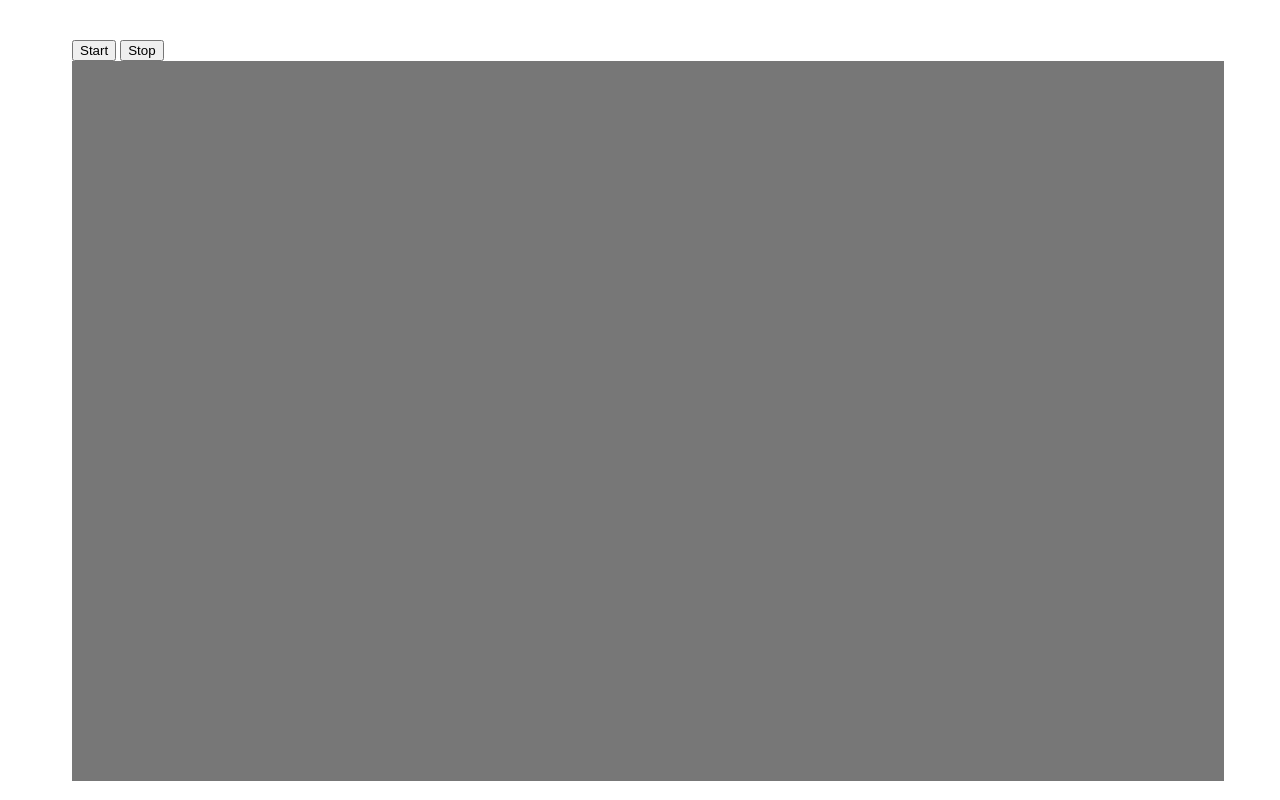
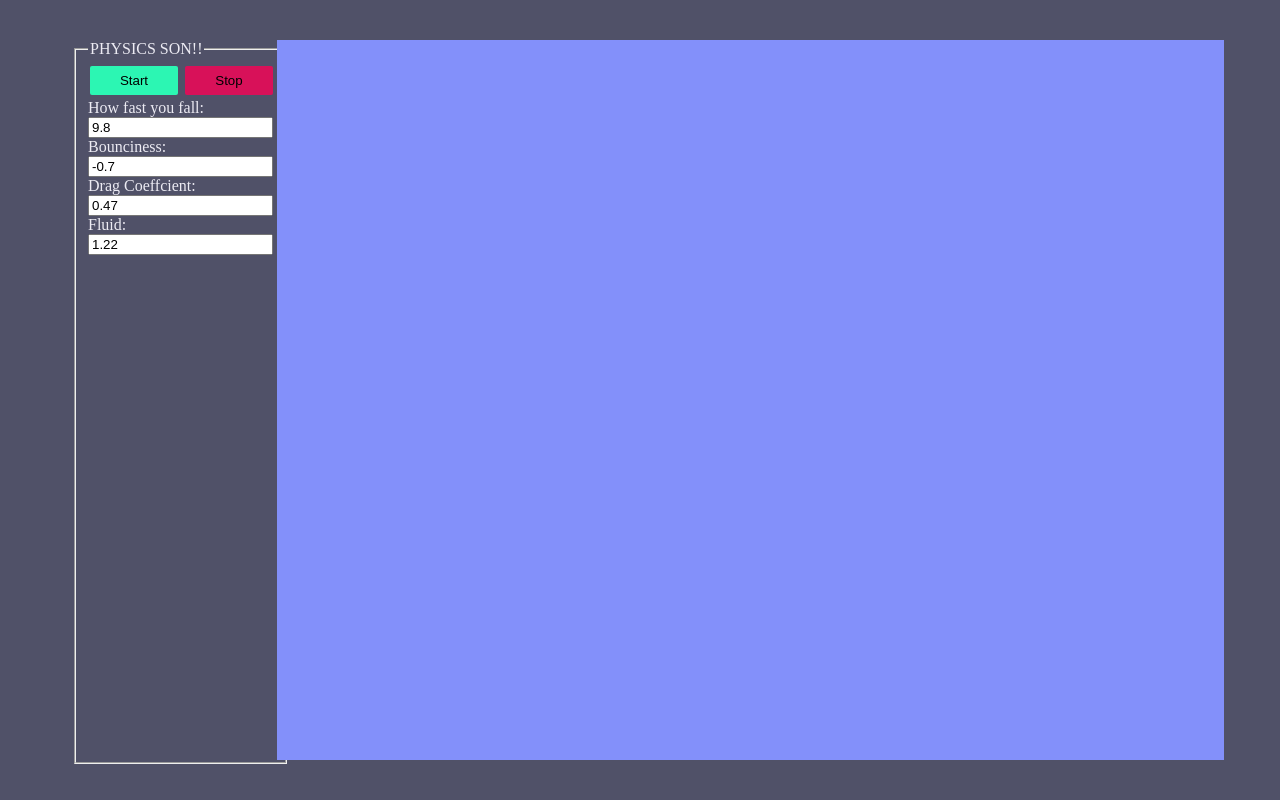
Before and after one commit to AlexDaGr8/jsGravitySimulation, a plain HTML site: page index.html in a window 1280 px wide. Drawn offline with Linux system fonts and the light colour scheme.

Commit message:
Adding in inputs to change physics... their not working tho

```diff
--- a/index.html
+++ b/index.html
@@ -5,34 +5,114 @@
     <meta name="viewport" content="width=device-width, initial-scale=1.0">
     <title>Document</title>
     <style>
+        :root {
+            --color-red: #D81159;
+            --color-green: #2CF6B3;
+            --color-black: #505168;
+            --color-white: #ECEBF3;
+            --color-blue: #8390FA;
+        }
+        body {
+            background-color: var(--color-black);
+            color: var(--color-white);
+        }
         .container {
             width: 90vw;
             height: 90vh;
             margin: 5vh 5vw;
+            display: grid;
+            grid-template-columns: 200px 1fr;
+            gap: 5px;
+        }
+        .button-group {
+            width: 100%;
+            display: grid;
+            grid-template-columns: repeat(2, 1fr);
+            gap: 5px;
+        }
+        .button-group button {
+            text-decoration: none;
+            padding: 7px;
+            border: none;
+            border-radius: 2px;
+            appearance: none;
+            outline:none;
+            position: relative;
+            top: -1px;
+            left: 1px;
+            margin: 3px 1px;
+        }
+        .button-group button:active {
+            top: 0px;
+            left: -1px
+        }
+        .button-group button.green {
+            background-color: var(--color-green);
+        }
+        .button-group button.red {
+            background-color: var(--color-red);
+        }
+
+        .canvas {
+            width: 100%;
         }
         canvas {
-            background: #777;
+            background: var(--color-blue);
         }
     </style>
 </head>
 <body>
     <div class="container">
-        <button id="start">Start</button>
-        <button id="stop">Stop</button>
-        <canvas id="canvas"></canvas>
+        <fieldset>
+            <legend>PHYSICS SON!!</legend>
+            <div class="button-group">
+                <button id="start" class="green">Start</button>
+                <button id="stop" class="red">Stop</button>
+            </div>
+            <label>How fast you fall: </label>
+            <input type="number" value="9.8" id="gravity" step="0.1">
+            <label>Bounciness: </label>
+            <input type="number" value="-0.7" id="bounce" step="0.1">
+            <label>Drag Coeffcient: </label>
+            <input type="number" value="0.47" id="drag" step="0.1">
+            <label>Fluid: </label>
+            <input type="number" value="1.22" id="fluid" step="0.1">
+        </fieldset>
+        <div class="canvas">
+            <canvas id="canvas"></canvas>
+        </div>
     </div>
     <script>
         let anim = null;
         let startBtn = document.getElementById('start')
         startBtn.addEventListener('click', function() {
-            console.log('started animation');
-            draw();
+            console.log('started animation', anim);
+            if (!anim) { draw(); }
         });
         let stopBtn = document.getElementById('stop')
         stopBtn.addEventListener('click', function() {
             console.log('canceling animation');
             cancelAnimationFrame(anim);
+            anim = null
         });
+        let gravity = document.getElementById('gravity');
+        gravity.addEventListener('change', function() {
+            physicsConsts.gravity = gravity.value;
+        })
+        let bounce = document.getElementById('bounce');
+        bounce.addEventListener('change', function() {
+            balls.forEach(ball => ball.restitution = bounce.value);
+        })
+        let drag = document.getElementById('drag');
+        drag.addEventListener('change', function() {
+            physicsConsts.dragCoef = drag.value;
+        })
+        let fluid = document.getElementById('fluid');
+        fluid.addEventListener('change', function() {
+            console.log(fluid.value)
+            physicsConsts.rho = fluid.value;
+        })
+
 
         let canvas = document.getElementById('canvas');
         let ctx = canvas.getContext('2d');
@@ -68,6 +148,11 @@
         let frameRate = 1/60; // seconds
         let frameDelay = frameRate * 1000; // ms
 
+        let physicsConsts = {
+            dragCoef: 0.47, // dimensionsless,
+            rho: 1.22, // kg / m^3
+            gravity:  9.8, // m / s^2
+        }
         class ball {
             constructor(position, velocity) {
                 this.position = position;
@@ -80,12 +165,6 @@
         }
 
         let balls = [new ball({x: width/2,y: 0},{x: 10, y: 0})];
-        let physicsConsts = {
-            dragCoef: 0.47, // dimensionsless,
-            rho: 1.22, // kg / m^3
-            A: null, // m^2 frontal area
-            gravity:  1.6, // m / s^2
-        }
 
         function draw() {
             ctx.clearRect(0,0,width,height);
```
